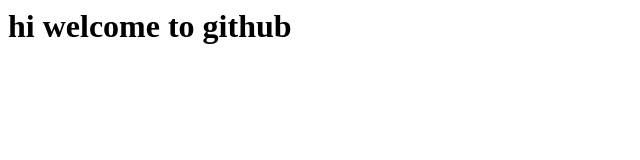
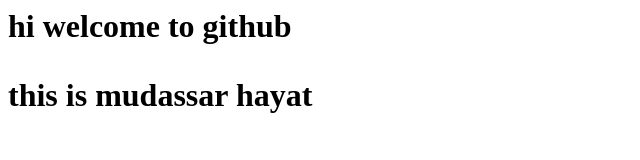
Before and after one commit to mudassirHayat/my_project, a plain HTML site: page index.html in a window 1280 px wide. Shown: the whole page, without its empty margins (0-640 px from the left). Drawn offline with Linux system fonts and the light colour scheme.

Commit message:
first change

```diff
--- a/index.html
+++ b/index.html
@@ -1,5 +1,6 @@
 <html>
 <body>
 <h1>hi welcome to github
+  <p>this is mudassar hayat</p>
 </body>
 </html
```
